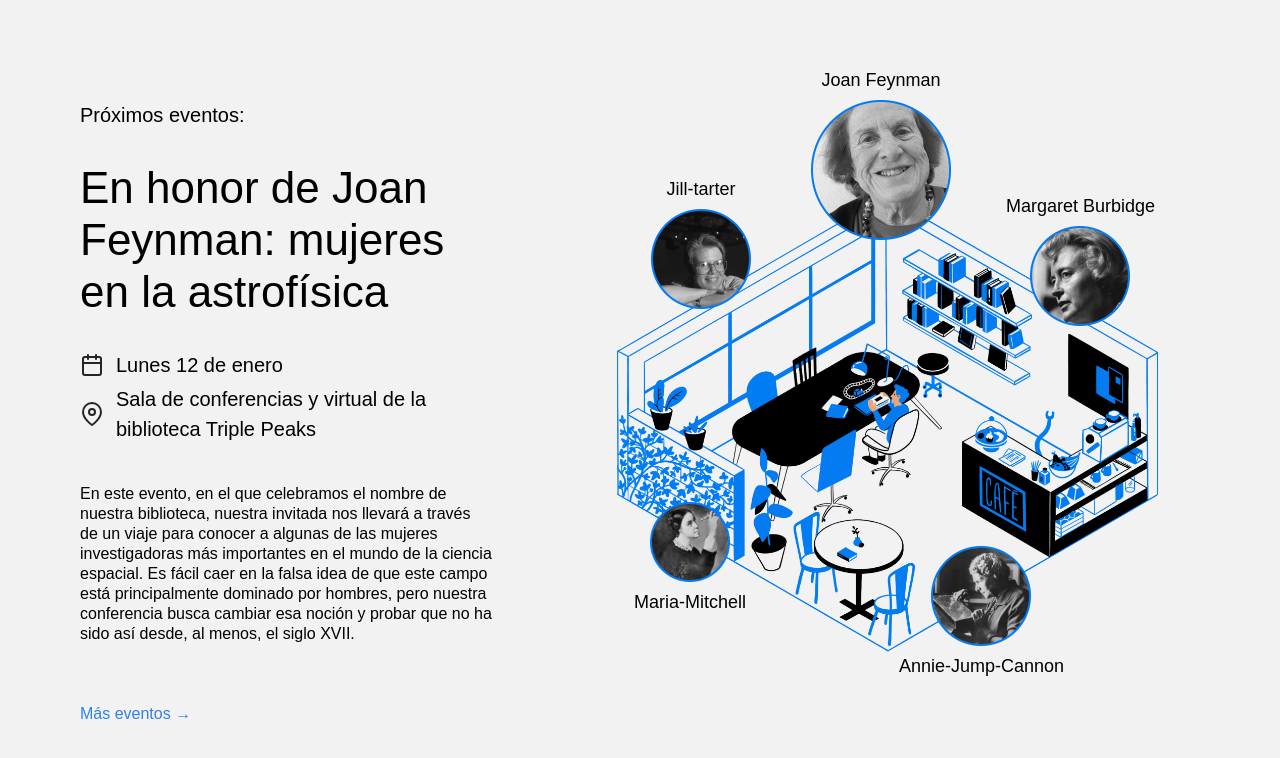
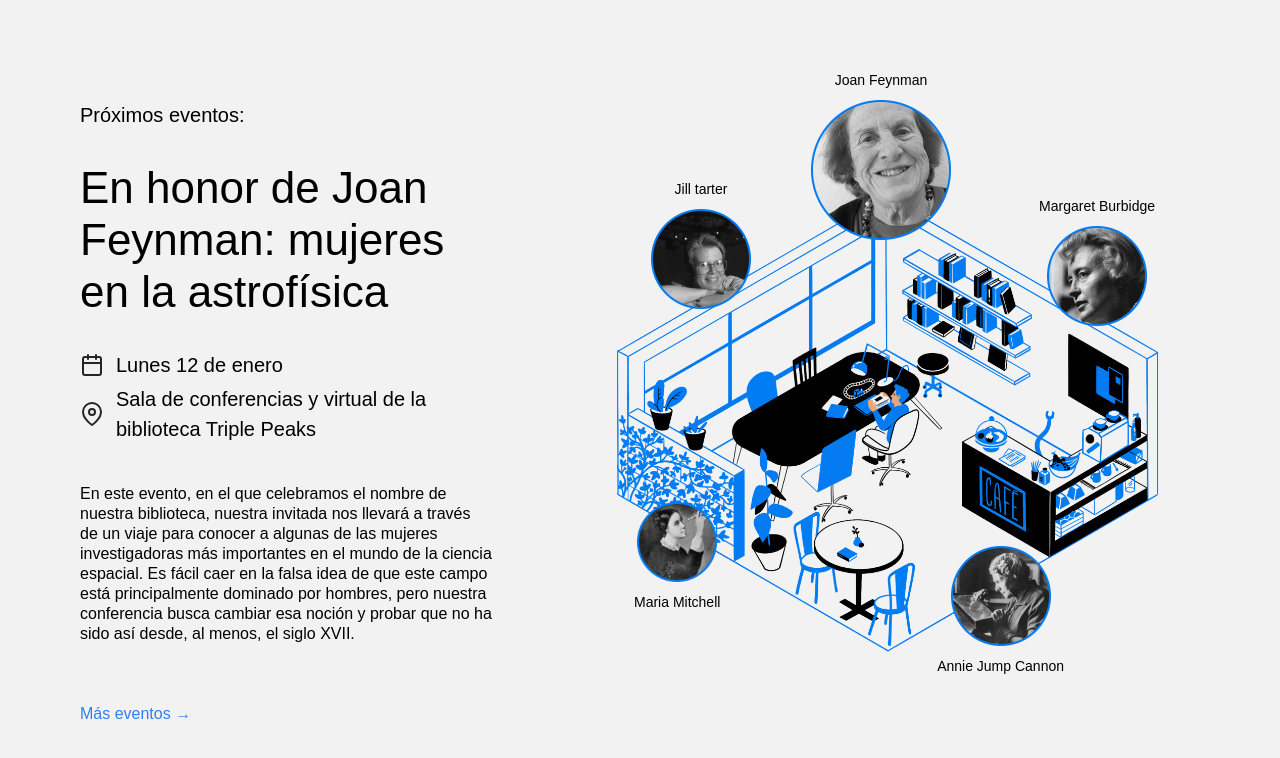
Before and after one commit to NattBlandero/web_project_library_es, a plain HTML site: page index.html in a window 1280 px wide. Shown: the part 2094-2852 px from the top of the page. Drawn offline with Linux system fonts and the light colour scheme.

Commit message:
section event

```diff
--- a/index.html
+++ b/index.html
@@ -138,7 +138,6 @@
             </li>
           </ul>
         </section>
-
         <section class="events" id="event">
           <div class="events__content">
             <h2 class="events__heading">Próximos eventos:</h2>
@@ -204,7 +203,7 @@
                 alt="Annie-Jump-Cannon"
                 class="person__image person__image_size_m"
               />
-              <p class="person__caption">Annie-Jump-Cannon</p>
+              <p class="person__caption">Annie Jump Cannon</p>
             </div>
             <div class="person person_name_mitchell">
               <img
@@ -212,10 +211,10 @@
                 alt="Maria-Mitchell"
                 class="person__image person__image_size_s"
               />
-              <p class="person__caption">Maria-Mitchell</p>
+              <p class="person__caption">Maria Mitchell</p>
             </div>
             <div class="person person_name_tarter">
-              <p class="person__caption">Jill-tarter</p>
+              <p class="person__caption">Jill tarter</p>
               <img
                 src="./images/person_tarter.png"
                 alt="Jill-Tarter"
--- a/styles/style.css
+++ b/styles/style.css
@@ -285,6 +285,6 @@
 
 .person__caption {
   text-align: center;
-  font-size: 18px;
+  font-size: 14px;
   margin: 0;
 }
```
